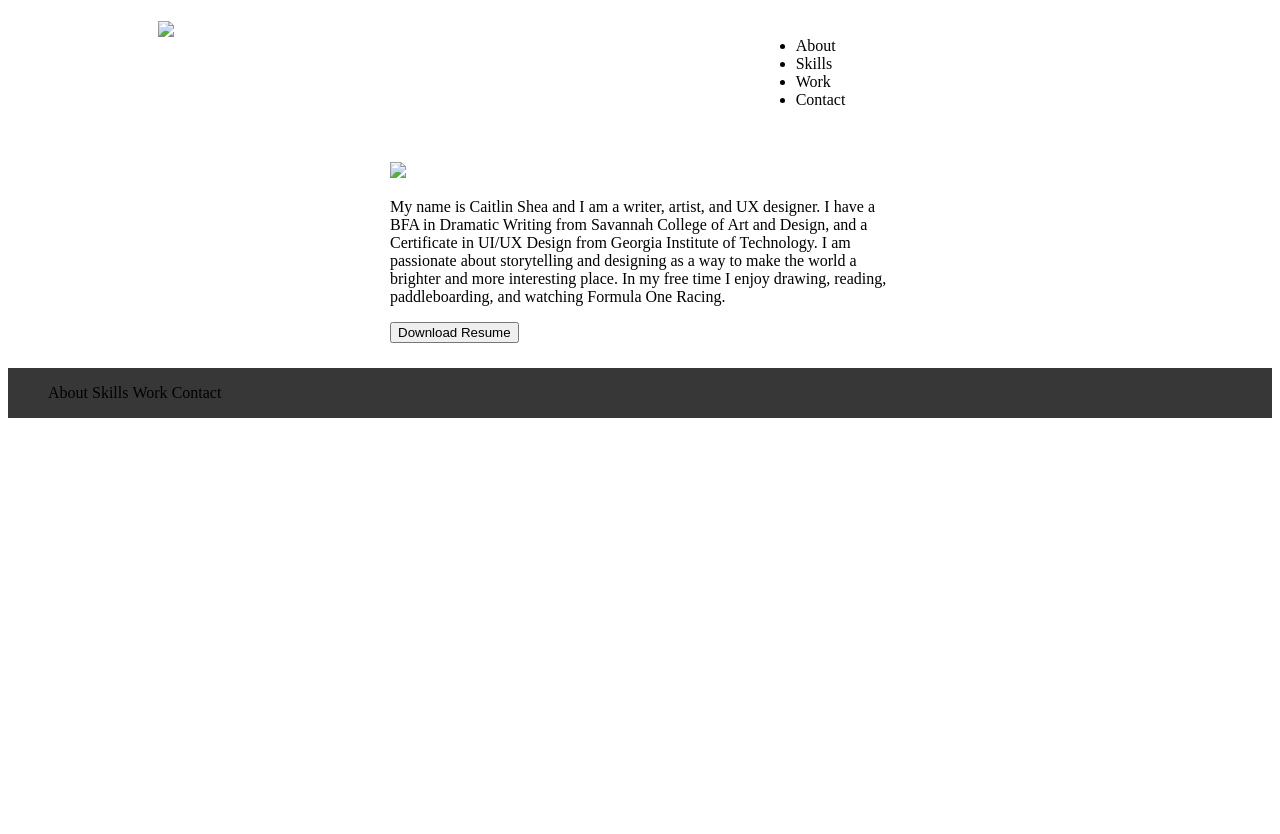
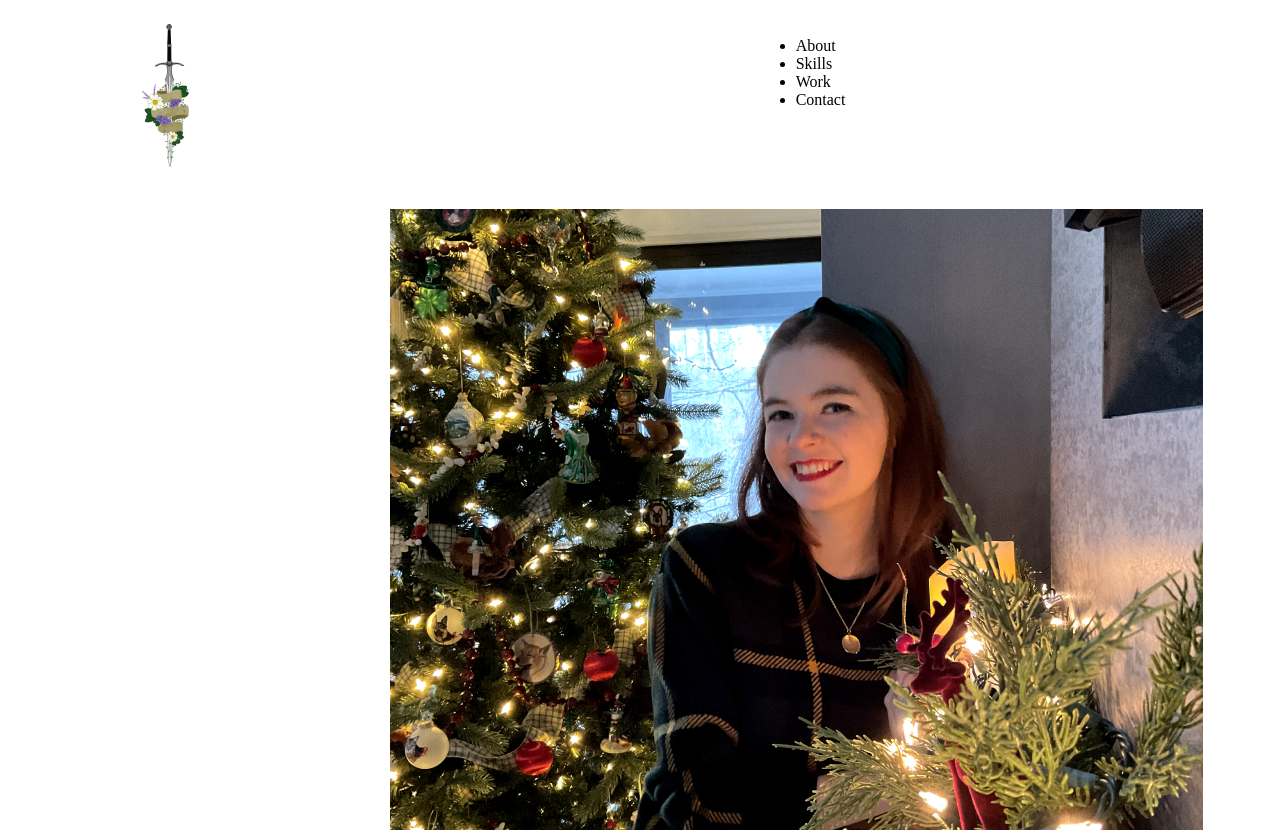
Before and after one commit to CShea5711/UX_UI_HW_18, a plain HTML site: page index.html in a window 1280 px wide. Shown: the top 834 px of the page. Before the commit the page ends 800 px from the top, so only its background shows below. Drawn offline with Linux system fonts and the light colour scheme; files that its build step writes are made by us from their sources.

Commit message:
Update index.html

```diff
--- a/index.html
+++ b/index.html
@@ -7,7 +7,7 @@
     <body>
         <header class="Navigation">
             <div class="inline-block logo">
-                <img src="Images/LOGO.png">
+                <img src="LOGO.png">
             </div>
             <nav class="inline-block">
                 <ul>
@@ -21,7 +21,7 @@
         <section class="heroimg">
             <div class="content">
                 <div>
-                <img src="Images/Self_Photo.png">
+                <img src="Self_Photo.png">
                 </div>
                 <p>My name is Caitlin Shea and I am a writer, artist, and UX designer. I have a BFA in Dramatic Writing from Savannah College of Art and Design, and a Certificate in UI/UX Design from Georgia Institute of Technology. I am passionate about storytelling and designing as a way to make the world a brighter and more interesting place. In my free time I enjoy drawing, reading, paddleboarding, and watching Formula One Racing.</p>
                 <button type="button">Download Resume</button>
```
